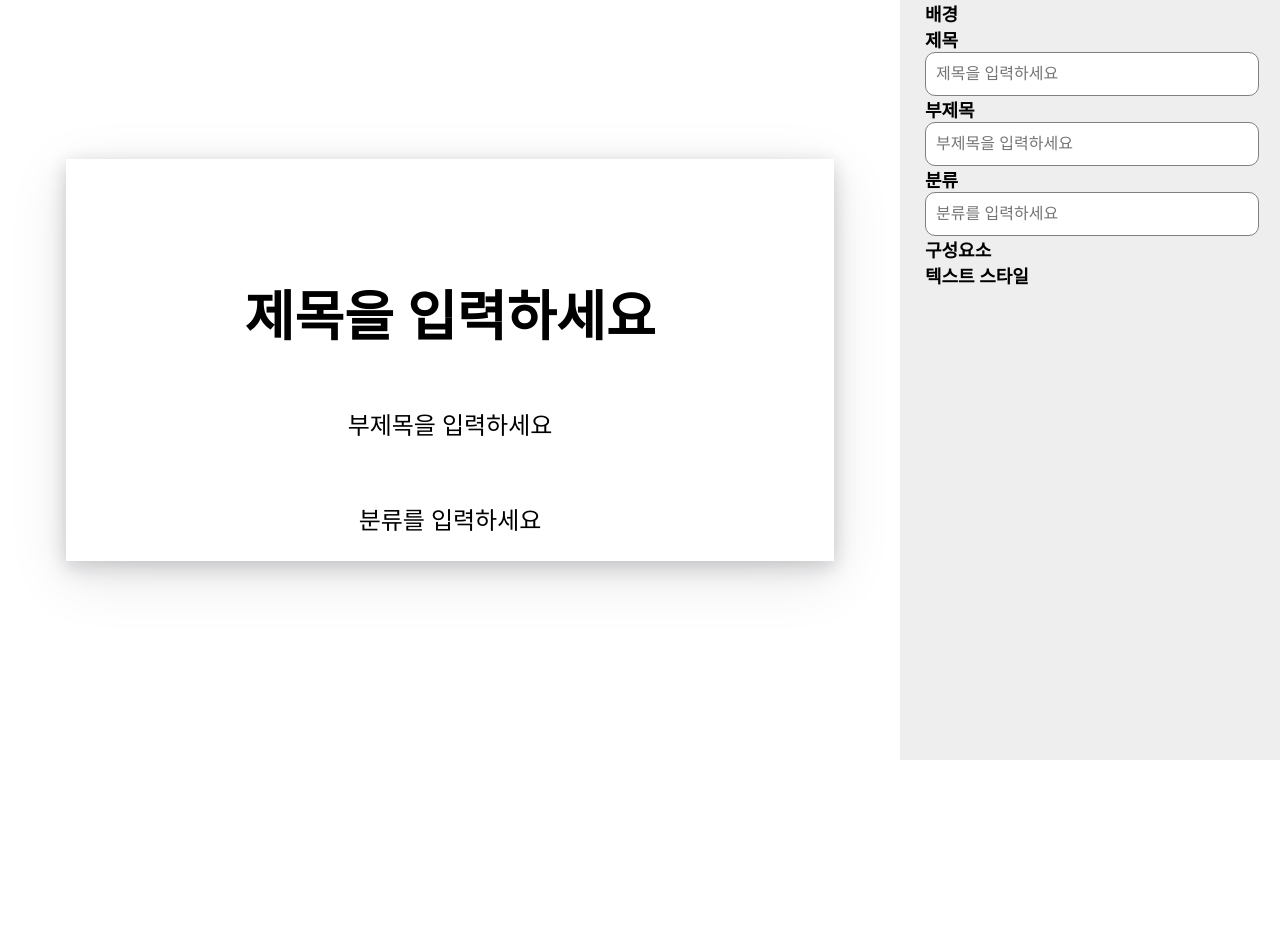
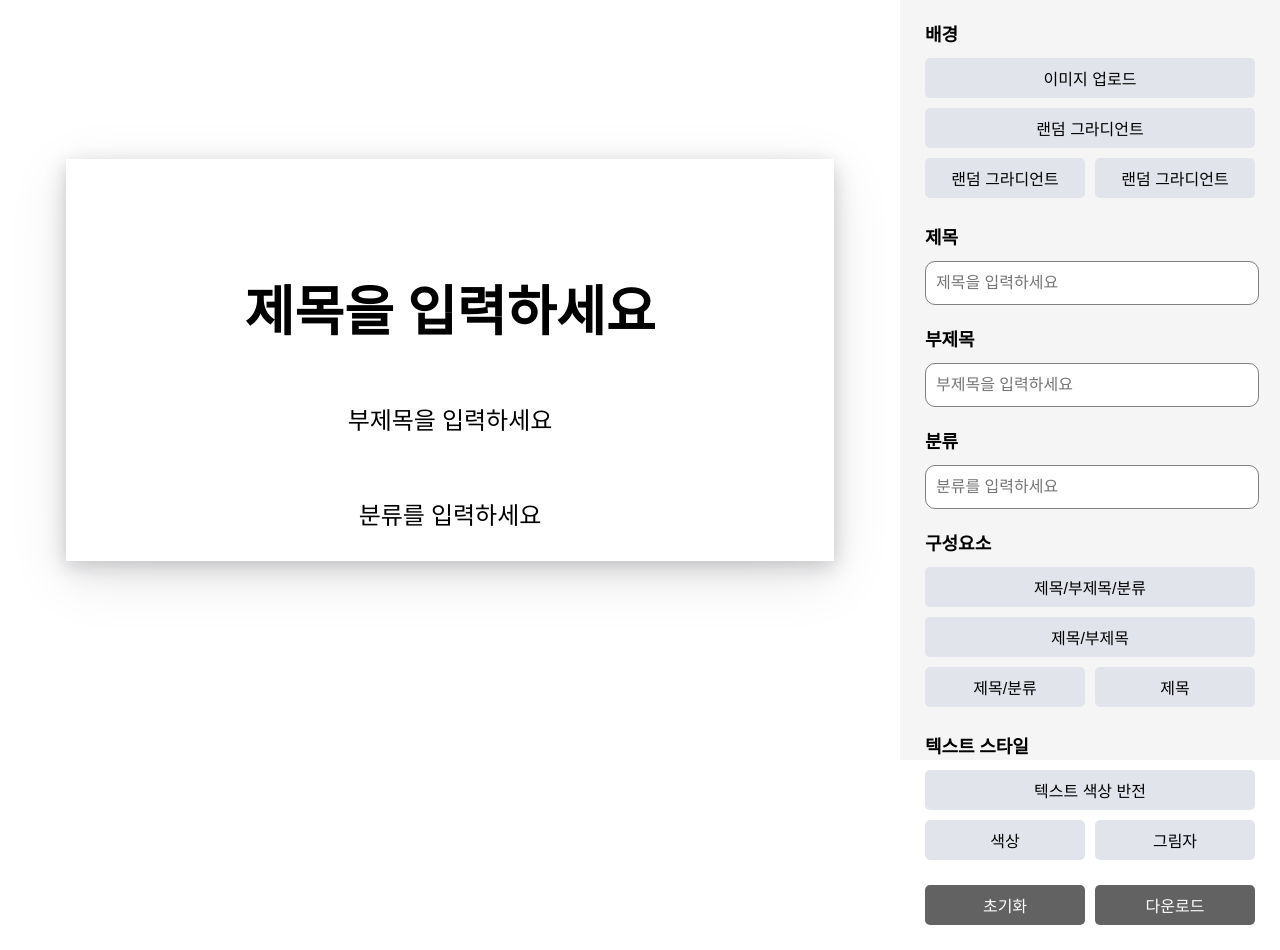
Before and after one commit to HAERIM0/Velog_Thumbnail_Maker, a Next.js app in the folder velog_maker/: page / in a window 1280 px wide. Shown: the part 60-1010 px from the top of the page. Before the commit the page ends 820 px from the top, so only its background shows below. Built offline with nearby package versions, Linux system fonts and the light colour scheme.

Commit message:
design : 퍼블리싱

```diff
--- /dev/null
+++ b/velog_maker/src/components/Button/SelectButton/index.tsx
@@ -0,0 +1,38 @@
+import * as S from "./style";
+
+interface Props {
+  children: React.ReactNode;
+  width: number;
+  onclick?: (e: React.FormEvent) => void;
+  padding: boolean;
+  backgroundcolor?: string;
+  color?: string;
+}
+
+const SelectButton = ({
+  children,
+  width,
+  onclick,
+  padding,
+  backgroundcolor,
+  color,
+}: Props) => {
+  return (
+    <>
+      <S.ButtonContainer padding={padding}>
+        <S.SelectButton
+          style={{
+            width: `${width}px`,
+            backgroundColor: `${backgroundcolor}`,
+            color: `${color}`,
+          }}
+          onClick={onclick}
+        >
+          {children}
+        </S.SelectButton>
+      </S.ButtonContainer>
+    </>
+  );
+};
+
+export default SelectButton;
--- /dev/null
+++ b/velog_maker/src/components/Button/SelectButton/style.ts
@@ -0,0 +1,18 @@
+import styled from "styled-components";
+
+export const ButtonContainer = styled.div<{ padding: boolean }>`
+  padding-left: ${(props) => (props.padding ? "25px" : "0")};
+
+  cursor: pointer;
+`;
+export const SelectButton = styled.button<{ color?: boolean }>`
+  height: 40px;
+  background-color: #e2e4eb;
+
+  border: 0;
+  border-radius: 5px;
+
+  margin-bottom: 10px;
+
+  font-size: 16px;
+`;
--- a/velog_maker/src/components/SideBar/index.tsx
+++ b/velog_maker/src/components/SideBar/index.tsx
@@ -1,16 +1,30 @@
 import { useTitle } from "../../hooks/useTitle";
 import TitleInput from "../TitleInput";
 import * as S from "./style";
+import SelectButton from "../Button/SelectButton";
 
 const SideBar = () => {
-  const { TitleData, handleTitleChange } = useTitle();
+  const { handleTitleChange } = useTitle();
   return (
     <S.SideBarContainer>
       <S.SideBarBox>
-        <div>
+        <S.SideBarList>
           <S.Title>배경</S.Title>
-        </div>
-        <div>
+          <SelectButton width={330} padding={true}>
+            이미지 업로드
+          </SelectButton>
+          <SelectButton width={330} padding={true}>
+            랜덤 그라디언트
+          </SelectButton>
+          <S.SelectBox>
+            <SelectButton width={160} padding={true}>
+              랜덤 그라디언트
+            </SelectButton>
+            <SelectButton width={160} padding={false}>
+              랜덤 그라디언트
+            </SelectButton>
+          </S.SelectBox>
+
           <S.Title>제목</S.Title>
           <TitleInput
             id="Title"
@@ -18,8 +32,7 @@ const SideBar = () => {
             placeholder="제목을 입력하세요"
             onchange={handleTitleChange}
           />
-        </div>
-        <div>
+
           <S.Title>부제목</S.Title>
           <TitleInput
             id="Subtitle"
@@ -27,8 +40,7 @@ const SideBar = () => {
             placeholder="부제목을 입력하세요"
             onchange={handleTitleChange}
           />
-        </div>
-        <div>
+
           <S.Title>분류</S.Title>
           <TitleInput
             id="Category"
@@ -36,13 +48,53 @@ const SideBar = () => {
             placeholder="분류를 입력하세요"
             onchange={handleTitleChange}
           />
-        </div>
-        <div>
           <S.Title>구성요소</S.Title>
-        </div>
-        <div>
+          <SelectButton width={330} padding={true}>
+            제목/부제목/분류
+          </SelectButton>
+          <SelectButton width={330} padding={true}>
+            제목/부제목
+          </SelectButton>
+          <S.SelectBox>
+            <SelectButton width={160} padding={true}>
+              제목/분류
+            </SelectButton>
+            <SelectButton width={160} padding={false}>
+              제목
+            </SelectButton>
+          </S.SelectBox>
           <S.Title>텍스트 스타일</S.Title>
-        </div>
+          <SelectButton width={330} padding={true}>
+            텍스트 색상 반전
+          </SelectButton>
+
+          <S.SelectBox>
+            <SelectButton width={160} padding={true}>
+              색상
+            </SelectButton>
+            <SelectButton width={160} padding={false}>
+              그림자
+            </SelectButton>
+          </S.SelectBox>
+          <S.SelectBox>
+            <SelectButton
+              width={160}
+              padding={true}
+              backgroundcolor="#626262"
+              color="white"
+            >
+              초기화
+            </SelectButton>
+            <SelectButton
+              width={160}
+              padding={false}
+              backgroundcolor="#626262"
+              color="white"
+            >
+              다운로드
+            </SelectButton>
+          </S.SelectBox>
+        </S.SideBarList>
       </S.SideBarBox>
     </S.SideBarContainer>
   );
--- a/velog_maker/src/components/SideBar/style.ts
+++ b/velog_maker/src/components/SideBar/style.ts
@@ -6,15 +6,31 @@ export const SideBarContainer = styled.div`
 `;
 
 export const SideBarBox = styled.div`
+  display: flex;
+  flex-direction: column;
   width: 380px;
   height: 95vh;
 
-  background-color: #eeeeee;
+  background-color: #f5f5f5;
 `;
 
 export const Title = styled.label`
+  display: flex;
+  flex-direction: column;
+  justify-content: flex-start;
   font-size: 18px;
   font-weight: 600;
 
   padding-left: 25px;
+  margin-bottom: 12px;
 `;
+
+export const SideBarList = styled.div`
+  margin-top: 20px;
+`;
+
+export const SelectBox = styled.div`
+  display: flex;
+  gap: 10px;
+  margin-bottom: 15px;
+`;
--- a/velog_maker/src/components/TitleInput/style.ts
+++ b/velog_maker/src/components/TitleInput/style.ts
@@ -2,6 +2,7 @@ import styled from "styled-components";
 
 export const TitleContainer = styled.div`
   padding-left: 25px;
+  margin-bottom: 20px;
 `;
 
 export const TitleInput = styled.input`
--- a/velog_maker/src/pages/style.ts
+++ b/velog_maker/src/pages/style.ts
@@ -34,6 +34,6 @@ export const Title = styled.h3`
 `;
 
 export const SubTitle = styled.div<{ isBottom: boolean }>`
-  margin-bottom: ${(props) => (props.isBottom ? "60px" : "25px")};
+  margin-bottom: ${(props) => (props.isBottom ? "60px" : "30px")};
   font-size: 24px;
 `;
```
